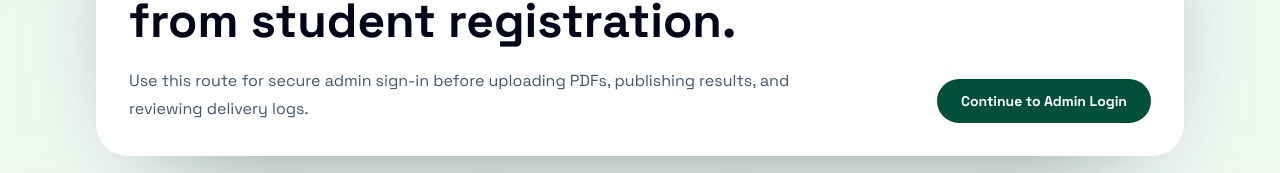
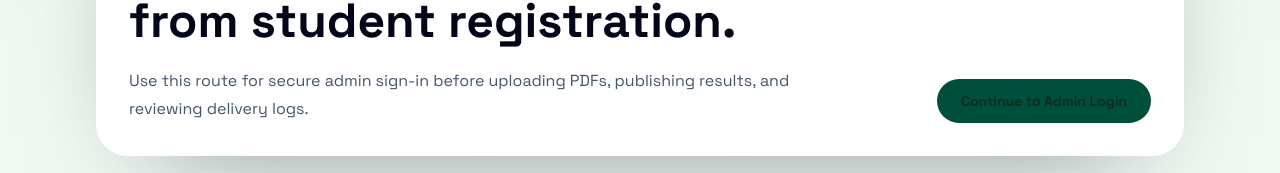
Before and after one commit to Godswill-bot/result-publisher, a Next.js app: page /admin-access in a window 1280 px wide. Shown: the part 494-667 px from the top of the page. Built offline with nearby package versions, Linux system fonts and the light colour scheme.

Commit message:
fix: Remove unnecessary Tailwind important modifiers
- Remove !text-white modifiers from page.tsx, admin-access/page.tsx, and admin-login-form.tsx
- Use base text-white class which has proper specificity without needing !important

```diff
--- a/src/app/admin-access/page.tsx
+++ b/src/app/admin-access/page.tsx
@@ -24,7 +24,7 @@
 
         <Link
           href="/admin/login"
-          className="inline-flex rounded-full bg-emerald-900 px-6 py-3 text-sm font-semibold !text-white transition hover:bg-emerald-800"
+          className="inline-flex rounded-full bg-emerald-900 px-6 py-3 text-sm font-semibold text-white transition hover:bg-emerald-800"
         >
           Continue to Admin Login
         </Link>
--- a/src/app/page.tsx
+++ b/src/app/page.tsx
@@ -18,7 +18,7 @@
           <div className="flex flex-wrap gap-3">
             <Link
               href="/register"
-              className="rounded-full bg-emerald-900 px-6 py-3 text-sm font-semibold !text-white transition hover:bg-emerald-800"
+              className="rounded-full bg-emerald-900 px-6 py-3 text-sm font-semibold text-white transition hover:bg-emerald-800"
             >
               Register A Student
             </Link>
--- a/src/components/admin-login-form.tsx
+++ b/src/components/admin-login-form.tsx
@@ -65,7 +65,7 @@
         <button
           type="submit"
           disabled={isPending}
-          className="inline-flex items-center justify-center rounded-full bg-slate-950 px-5 py-3 text-sm font-semibold !text-white transition hover:bg-slate-800 disabled:cursor-not-allowed disabled:opacity-60"
+          className="inline-flex items-center justify-center rounded-full bg-slate-950 px-5 py-3 text-sm font-semibold text-white transition hover:bg-slate-800 disabled:cursor-not-allowed disabled:opacity-60"
         >
           {isPending ? "Checking..." : "Sign in"}
         </button>
```
